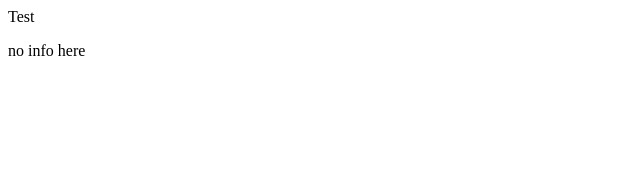
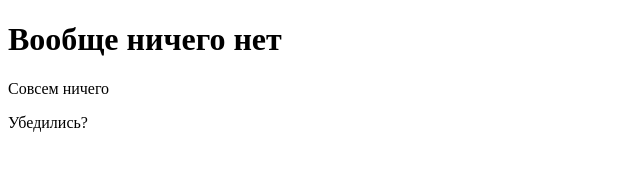
Before and after one commit to NeverTold/rsschool-cv, a plain HTML site: page index.html in a window 1280 px wide. Shown: the whole page, without its empty margins (0-640 px from the left). Drawn offline with Linux system fonts and the light colour scheme.

Commit message:
refactor: code

```diff
--- a/index.html
+++ b/index.html
@@ -1,4 +1,12 @@
-<head>Test</head>
+<!DOCTYPE html>
+<html lang="ru">
+<head>
+  <meta charset="UTF-8">
+  <title>Здесь ничего нет</title>
+</head>
 <body>
-  <p>no info here</p>
+  <h1>Вообще ничего нет</h1>
+  <p>Совсем ничего</p>
+  <p>Убедились?</p>
 </body>
+</html>
```
